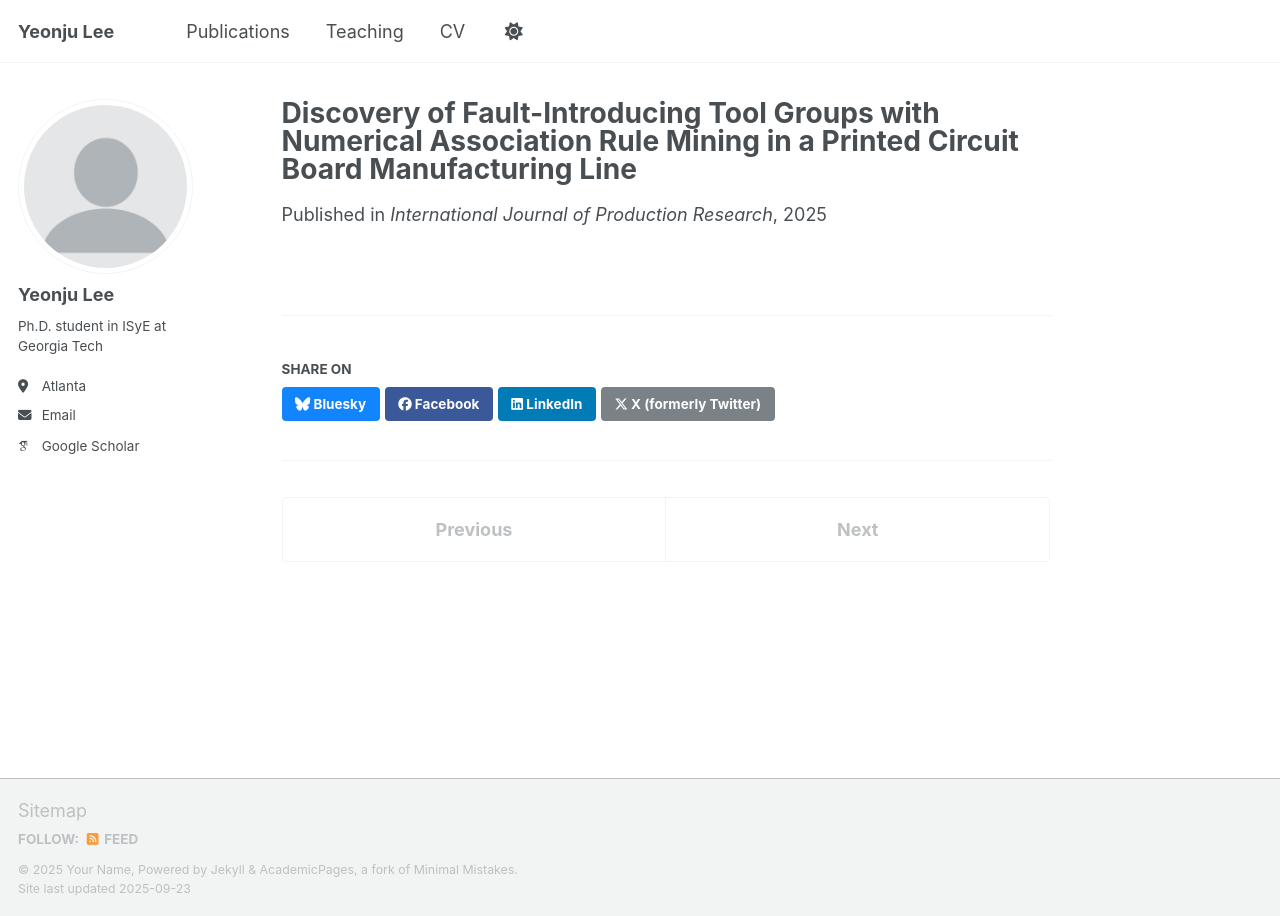
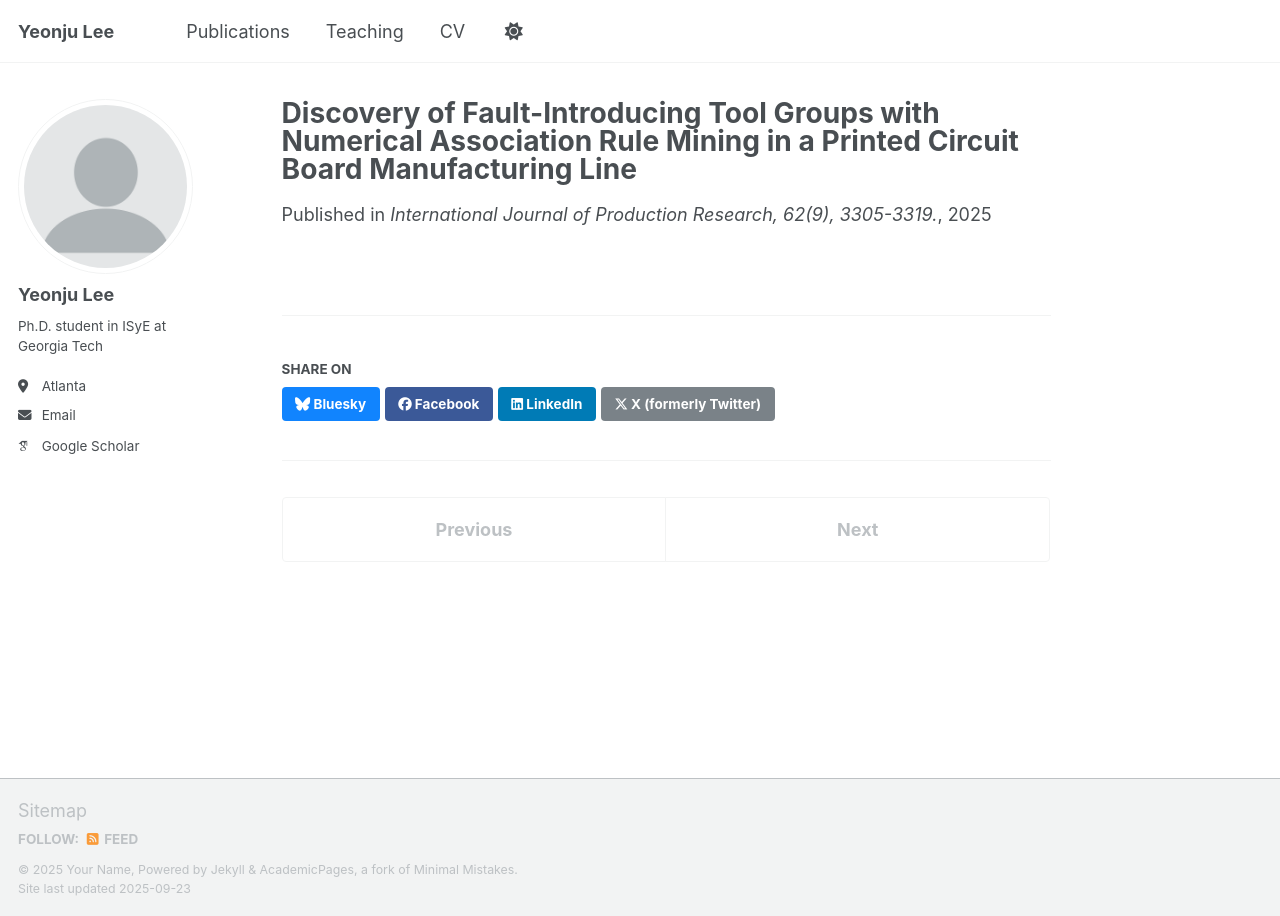
Before and after one commit to ylee845/ylee845.github.io, a Jekyll site: the page built from _publications/paper1.md, in a window 1280 px wide. Built offline with Jekyll 4.4.1, drawn with Linux system fonts in a browser that asks for light colours; some web fonts are replaced; a script that is not in the unit is left out.

Commit message:
Update paper1.md

```diff
--- a/_publications/paper1.md
+++ b/_publications/paper1.md
@@ -6,10 +6,10 @@ category: manuscripts
 #permalink: /publication/2009-10-01-paper-title-number-1
 #excerpt: 'This paper is about the number 1. The number 2 is left for future work.'
 #date: 2024
-venue: 'International Journal of Production Research'
+venue: 'International Journal of Production Research, 62(9), 3305-3319.'
 #slidesurl: 'http://academicpages.github.io/files/slides1.pdf'
 #paperurl: 'http://academicpages.github.io/files/paper1.pdf'
 #bibtexurl: 'http://academicpages.github.io/files/bibtex1.bib'
-authors: "Lee, Y., Kim, Y., Lee, B., & Kim, C.O."
+authors: "Lee, Y., Kim, Y., Lee, B., & Kim, C.O. (2024)"
 #citation: "*Lee, Y.*, Kim, Y., Lee, B., & Kim, C. O. (2024). Discovery of fault-introducing tool groups with a numerical association rule mining method in a printed circuit board production line. #International Journal of Production Research, 62(9), 3305-3319."
 ---
```
